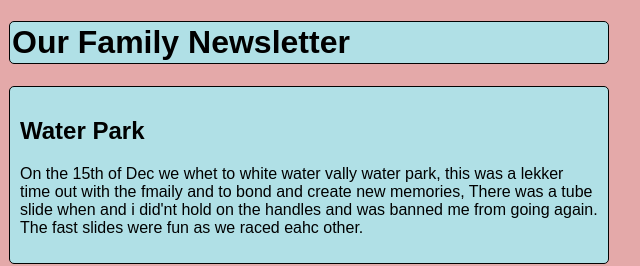
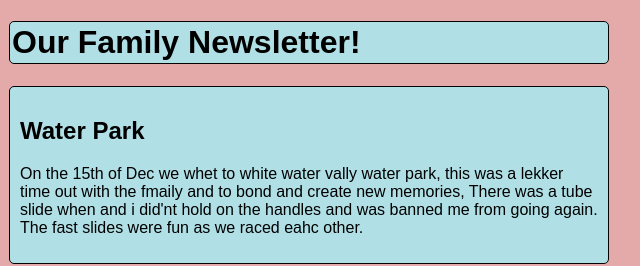
Before and after one commit to Ouboet360/Newsletter, a plain HTML site: page index.html in a window 1280 px wide. Shown: the top 266 px of the page, 331-971 px from the left. Drawn offline with Linux system fonts and the light colour scheme.

Commit message:
Update index.html

```diff
--- a/index.html
+++ b/index.html
@@ -42,7 +42,7 @@
 </head>
 <body>
     <div class="container">
-        <h1>Our Family Newsletter</h1>
+        <h1>Our Family Newsletter!</h1>
         <!-- Story Section -->
         <div class="story">
             <h2>Water Park</h2>
```
